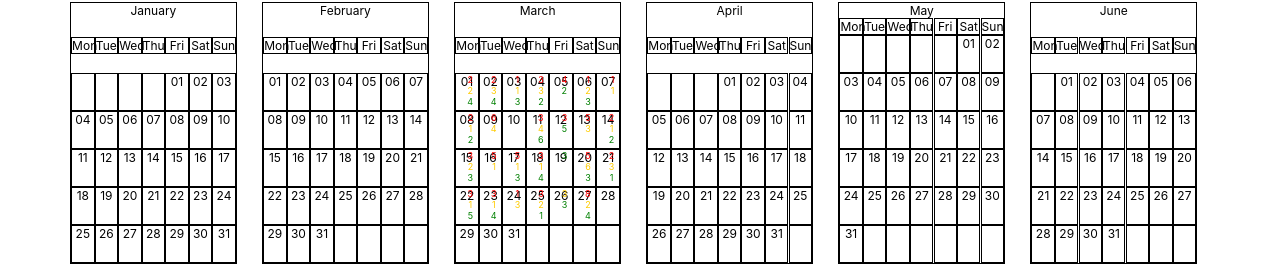
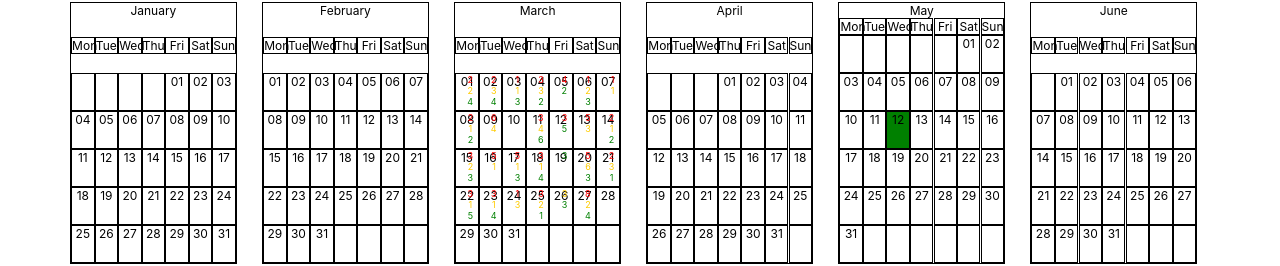
Before and after one commit to Skyrlon/react-todo-list, a React (Create React App) app: page /calendar in a window 1280 px wide. Shown: the part 223-489 px from the top of the page. Built offline with nearby package versions, Linux system fonts and the light colour scheme.

Commit message:
can select a day and change view to go to this month's day or/and year

```diff
--- a/src/components/Calendar.jsx
+++ b/src/components/Calendar.jsx
@@ -50,6 +50,9 @@ const StyledCalendar = styled.div`
         width: 13%;
         height: 3em;
         border: 1px solid black;
+        &.selected {
+          background-color: green;
+        }
         &-todo {
           position: absolute;
           top: 0%;
@@ -120,6 +123,16 @@ const Calendar = ({ todos }) => {
     "November",
     "December",
   ];
+
+  const [dateSelected, setDateSelected] = useState(
+    `${
+      new Date(Date.now()).getDate() < 10
+        ? `0${new Date(Date.now()).getDate()}`
+        : new Date(Date.now()).getDate()
+    } ${monthsNames[new Date(Date.now()).getMonth()]} ${new Date(
+      Date.now()
+    ).getFullYear()}`
+  );
 
   const weekDaysNames = [
     "Monday",
@@ -245,7 +258,7 @@ const Calendar = ({ todos }) => {
   };
 
   const handleChangeView = (e) => {
-    let date = new Date(Date.now());
+    let date = new Date(dateSelected);
     if (e.target.value === "month") {
       setCalendarFormat(e.target.value);
       setMonthGoingToSubmit(monthsNames[date.getMonth()]);
@@ -259,6 +272,11 @@ const Calendar = ({ todos }) => {
       setYear(date.getFullYear());
       setDateAsked(date.getFullYear());
     }
+  };
+
+  const handleDayClick = (e, date) => {
+    e.stopPropagation();
+    setDateSelected(date);
   };
 
   const [calendar, setCalendar] = useState([]);
@@ -325,7 +343,17 @@ const Calendar = ({ todos }) => {
             </div>
             <div className="month_days">
               {month.days.map((day) => (
-                <div className="month_day" key={day.number}>
+                <div
+                  className={`month_day${
+                    dateSelected === `${day.number} ${month.name} ${year}`
+                      ? " selected"
+                      : ""
+                  }`}
+                  key={day.number}
+                  onClick={(e) =>
+                    handleDayClick(e, `${day.number} ${month.name} ${year}`)
+                  }
+                >
                   <div className="month_day-number">
                     {day.name ? day.number : ""}
                   </div>
```
